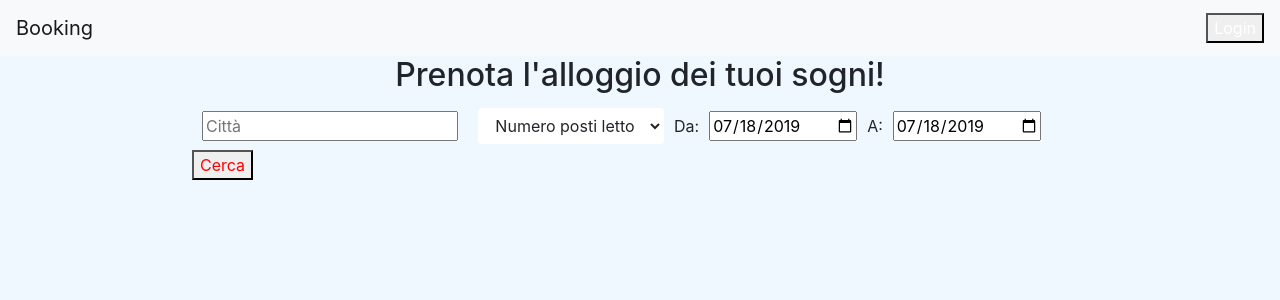
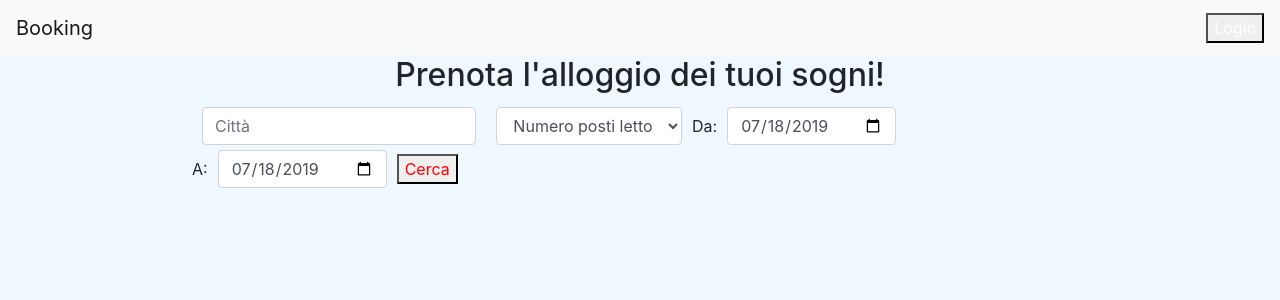
Before and after one commit to lucasimula/isw_progetto, a Django app: page / in a window 1280 px wide. Shown: the top 300 px of the page. Run offline with Django 3.2, Linux system fonts and the light colour scheme; some libraries are stand-ins or nearby versions.

Commit message:
little modif

```diff
--- a/progetto_isw/ProgettoISW/forms.py
+++ b/progetto_isw/ProgettoISW/forms.py
@@ -98,13 +98,13 @@ class FormRicerca(forms.Form):
     SCELTA = (('0','Numero posti letto'),('1', '1'),('2', '2'),('3', '3'),('4', '4'),('5', '5'))
     cercaCitta = forms.CharField(label='', required=True, max_length=100,
                                  widget=forms.TextInput(attrs={"placeholder": "Città","class": "form-control"}))
-    cercaCitta.widget.attrs.update({'class': 'margin'})
+    cercaCitta.widget.attrs.update({'class': 'margin form-control'})
     cercaLetti = forms.ChoiceField(required=True, label="", widget=forms.Select, choices=SCELTA)
     cercaLetti.widget.attrs.update({'class':'btn btn-default dropdown-toggle whiteBack margin'})
     cercaCheckIn = forms.DateField(widget=forms.DateInput(attrs={'type': 'date'}), initial=datetime.date.today(), label="Da:")
-    cercaCheckIn.widget.attrs.update({'class': 'margin'})
+    cercaCheckIn.widget.attrs.update({'class': 'margin form-control '})
     cercaCheckOut = forms.DateField(widget=forms.DateInput(attrs={'type': 'date'}), initial=datetime.date.today(), label="A:")
-    cercaCheckOut.widget.attrs.update({'class': 'margin'})
+    cercaCheckOut.widget.attrs.update({'class': 'margin form-control  '})
 
 class FormConferma(forms.Form):
     email = forms.EmailField(label="Email", required=True)
--- a/progetto_isw/static/css/style.css
+++ b/progetto_isw/static/css/style.css
@@ -16,6 +16,17 @@ button a {
 
 .whiteBack{
     background-color: white;
+    height: calc(1.5em + 0.75rem + 2px);
+    padding: 0.375rem 0.75rem;
+    font-size: 1rem;
+    font-weight: 400;
+    line-height: 1.5;
+    color: #495057;
+    background-color: #fff;
+     background-clip: padding-box;
+     border: 1px solid #ced4da;
+    border-radius: 0.25rem;
+    transition: border-color 0.15s ease-in-out, box-shadow 0.15s ease-in-out;
 }
 
 .margin{
--- a/progetto_isw/templates/base.html
+++ b/progetto_isw/templates/base.html
@@ -3,7 +3,7 @@
 {% load static %}
 <head>
     <meta charset="UTF-8">
-    <title>{% block titolo %}Title{% endblock %}</title>
+    <title class="page-header">{% block titolo %}Title{% endblock %}</title>
     <link rel="stylesheet" href="https://stackpath.bootstrapcdn.com/bootstrap/4.3.1/css/bootstrap.min.css" integrity="sha384-ggOyR0iXCbMQv3Xipma34MD+dH/1fQ784/j6cY/iJTQUOhcWr7x9JvoRxT2MZw1T" crossorigin="anonymous">
     <link rel="stylesheet" href="{% static 'css/style.css' %}" type="text/css">
 </head>
```
